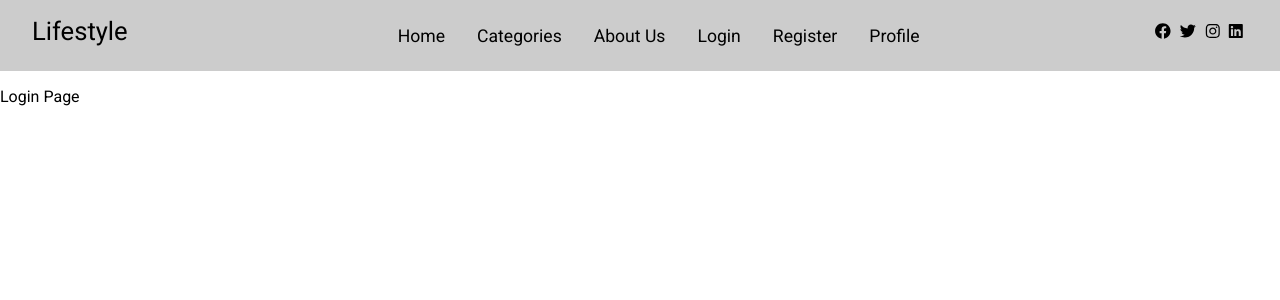
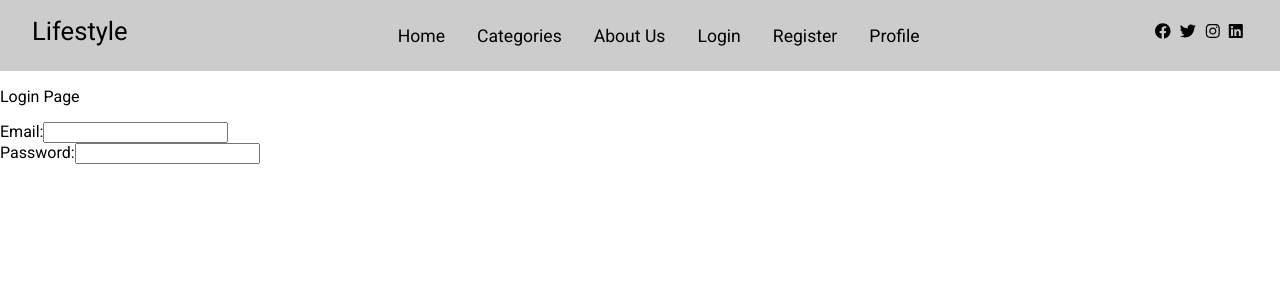
Before and after one commit to RadoslavPavlinchov/mern-lifestyle-blog, a React (Create React App) app in the folder client/: page /login in a window 1280 px wide. Shown: the top 300 px of the page. Built offline with nearby package versions, Linux system fonts and the light colour scheme.

Commit message:
feat: created a login page

```diff
--- a/client/src/pages/user/login/index.js
+++ b/client/src/pages/user/login/index.js
@@ -1,12 +1,45 @@
-import React from 'react';
+import React, { Component } from 'react';
 import styles from './index.module.css';
+import Input from '../../../components/input';
 
-const Login = () => {
-    return(
-        <div>
-            <p>Login Page</p>
-        </div>
-    )
+class LoginPage extends Component {
+
+    constructor(props) {
+        super(props);
+
+        this.state = {
+            email: '',
+            password: ''
+        }
+    }
+
+    onChange = (event, type) => {
+        const newState = {};
+        newState[type] = event.target.value;
+        this.setState(newState);
+    }
+
+    render() {
+        const { email, password } = this.state;
+
+        return (
+            <div>
+                <p>Login Page</p>
+                <Input
+                    id='email'
+                    label='Email:'
+                    onChange={(e) => { this.onChange(e, 'email') }}
+                    value={email}
+                />
+                <Input
+                    id='password'
+                    label='Password:'
+                    onChange={(e) => { this.onChange(e, 'password') }}
+                    value={password}
+                />
+            </div>
+        )
+    }
 }
 
-export default Login;
+export default LoginPage;
--- a/client/src/router.js
+++ b/client/src/router.js
@@ -6,7 +6,7 @@ import Navigation from './components/navigation';
 import ArticleContainer from './components/article/article-container';
 import NotFound from './components/notFound';
 import RegisterPage from './pages/user/register';
-import Login from './pages/user/login';
+import LoginPage from './pages/user/login';
 
 // ToDo: Make more lazy loaded components
 const LazyArticleSingle = React.lazy(() => import('./components/article/article-single'))
@@ -21,7 +21,7 @@ const Router = () => {
                     <Route path="/article/details/:id" component={LazyArticleSingle} />
                     <Route path="/article/all" component={ArticleContainer} />
                     <Route path="/register" component={RegisterPage} />
-                    <Route path="/login" component={Login} />
+                    <Route path="/login" component={LoginPage} />
                     <Route component={NotFound} />
                 </Switch>
             </Suspense>
```
